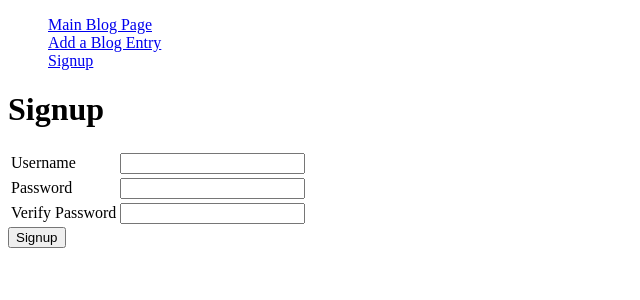
After one commit to zeik07/blogz, a Flask app: template templates/signup.html in a window 1280 px wide. The commit adds this page. Shown: the top 300 px of the page, without its empty margins (0-640 px from the left). Run offline with Flask 2, Linux system fonts and the light colour scheme; the template is opened without the code that fills it, so the values that code supplies are empty.

Commit message:
add templates and reformatted main.py

```diff
--- a/main.py
+++ b/main.py
@@ -10,58 +10,109 @@ db = SQLAlchemy(app)
 
 class Blog(db.Model):
 
-	blog_id = db.Column(db.Integer, primary_key=True)
-	title = db.Column(db.String(120))
-	body = db.Column(db.String(500))
+    id = db.Column(db.Integer, primary_key=True)
+    title = db.Column(db.String(120))
+    body = db.Column(db.String(1000))
+    owner_id = db.Column(db.Integer, db.ForeignKey('user.id'))
 
-	def __init__(self, title, body):
-		self.title = title
-		self.body = body
+    def __init__(self, title, body, owner):
+        self.title = title
+        self.body = body
+        self.owner = owner
 
-def get_blogs():
-    id = Blog.blog_id
-    return Blog.query.all()
+class User(db.Model):
 
-@app.route("/newpost")
-def newpost():
+    id = db.Column(db.Integer, primary_key=True)
+    username = db.Column(db.String(30), unique=True)
+    password = db.Column(db.String(120))
+    blogs = db.relationship('Blog', backref='owner')
+
+    def __init__(self, username, password):
+        self.username = username
+        self.password = password
+
+@app.route("/blog" , methods=['GET'])
+def index():
+
+    if request.args:
+        id = request.args.get("id")
+        blog = Blog.query.get(id)
+
+        return render_template('entry.html' , blog=blog)
+    else:
+        blogs = Blog.query.all()
+        return render_template('blog.html' , blogs=blogs)
+
+@app.route("/newpost" , methods=['POST' , 'GET'])
+def add_blog():
+    if request.method == 'GET':
+        return render_template('newpost.html')
+
+    if request.method == 'POST':
+        error = False
+        title_error = ""
+        body_error = ""
+        blog_title = request.form['title']
+        blog_body = request.form['body']
+        if len(blog_title) == 0 or len(blog_body) == 0:
+            if len(blog_title) == 0:
+                error = True
+                title_error = "Must enter a title for your blog."
+            if len(blog_body) == 0:
+                error = True
+                body_error = "Must enter text for your blog."
+        if error == True:
+            return render_template('newpost.html' , title_error=title_error , body_error=body_error , title=blog_title , body=blog_body)
+
+        new_blog = Blog(blog_title, blog_body)
+        db.session.add(new_blog)
+        db.session.commit()
+
+        query_param_url = "/blog?id=" + str(new_blog.id)
+        return redirect(query_param_url)
+
+@app.route("/signup", methods=['POST'])
+def signup():
+    error=False
+    username_error = ""
+    verify_error = ""
+    email_error = ""
+    username = request.form['username']
+    password = request.form['password']
+    verify = request.form['verify']
+    email = request.form['email']
+    userlist = User.query.all()
+
+    if len(username) < 3:
+        username_error = "Username is too short.".format(username)
+        error=True
+    elif len(username) > 20:
+        username_error = "Username is too long.".format(username)
+        error=True
+    elif " " in username:
+        username_error = "Username can't contain a space.".format(username)
+        error=True
+    elif username in userlist:
+        username_error = "Username already exists.".format(username)
+        error=True
+
+    if len(password) < 3 or len(password) > 20 or " " in password:
+        password_error = "Not a valid password."
+        error=True
+
+    if password != verify:
+        verify_error = "Passwords do not match.".format(verify)
+        error=True
+
+    if error == True:
+        return render_template('signup.html' , username=username , username_error=username_error , password_error=password_error , verify_error=verify_error)
+
+    new_user = User(username, password)
+    db.session.add(new_user)
+    db.session.commit()
 
     return render_template('newpost.html')
 
-@app.route("/blog" , methods=['POST'])
-def add_blog():
-    error = False
-    title_error = ""
-    body_error = ""
-    blog_title = request.form['title']
-    blog_body = request.form['body']
-    if len(blog_title) == 0 or len(blog_body) == 0:
-        if len(blog_title) == 0:
-            error = True
-            title_error = "Must enter a title for your blog."
-        if len(blog_body) == 0:
-            error = True
-            body_error = "Must enter text for your blog."
-    if error == True:
-        return render_template('newpost.html' , title_error=title_error , body_error=body_error , title=blog_title , body=blog_body)
-
-    new_blog = Blog(blog_title, blog_body)
-    db.session.add(new_blog)
-    db.session.commit()
-
-    return render_template('entry.html' , blog= db.session.query(Blog).order_by(Blog.blog_id.desc()).first())
-
-@app.route("/")
-@app.route("/blog", methods=['GET'])
-def index():
-
-    if request.args:
-        blog_id = request.args.get("id")
-        blog = Blog.query.get(blog_id)
-
-        return render_template('entry.html' , blog=blog)
-
-    return render_template('blog.html' , blogs= get_blogs())
-
 
 if __name__ == '__main__':
-	app.run()
+    app.run()
--- a/templates/base.html
+++ b/templates/base.html
@@ -10,6 +10,7 @@
     <ul style="list-style-type: none">
         <li><a href="/blog">Main Blog Page</a></li>
         <li><a href="/newpost">Add a Blog Entry</a></li>
+        <li><a href="/signup">Signup</a></li>
     </ul>
 </head>
 <body>
--- /dev/null
+++ b/templates/signup.html
@@ -0,0 +1,33 @@
+{% extends "base.html" %}
+
+{% block content %}
+
+<h1>Signup</h1>
+    <form action="/signup" method="post">
+        <table>
+            <tr>
+                <td><label for="username">Username</label></td>
+                <td>
+                    <input type="text" name="username" value={{ username }}>
+                    <span class="error">{{ username_error }}</span>
+                </td>
+            </tr>
+            <tr>
+                <td><label for="password">Password</label></td>
+                <td>
+                    <input type="password" name="password">
+                    <span class="error">{{ password_error }}</span>
+                </td>
+            </tr>
+            <tr>
+                <td><label for="verify">Verify Password</label></td>
+                <td>
+                    <input type="password" name="verify">
+                    <span class="error">{{ verify_error }}</span>
+                </td>
+            </tr>
+        </table>
+        <input type="submit" value="Signup">
+    </form>
+
+{% endblock %}
```
Also changed, not shown: templates/login.html (added, +26 -0 lines).
